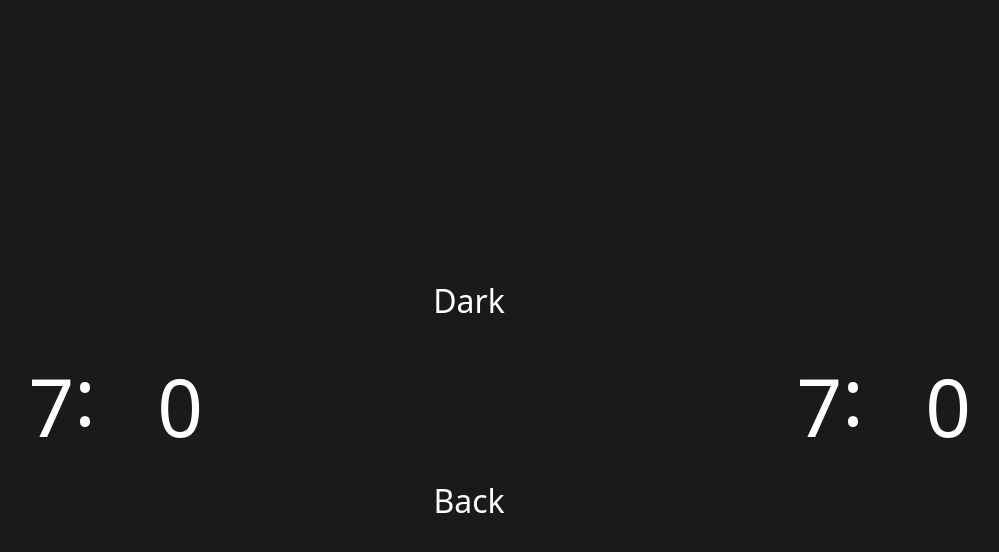
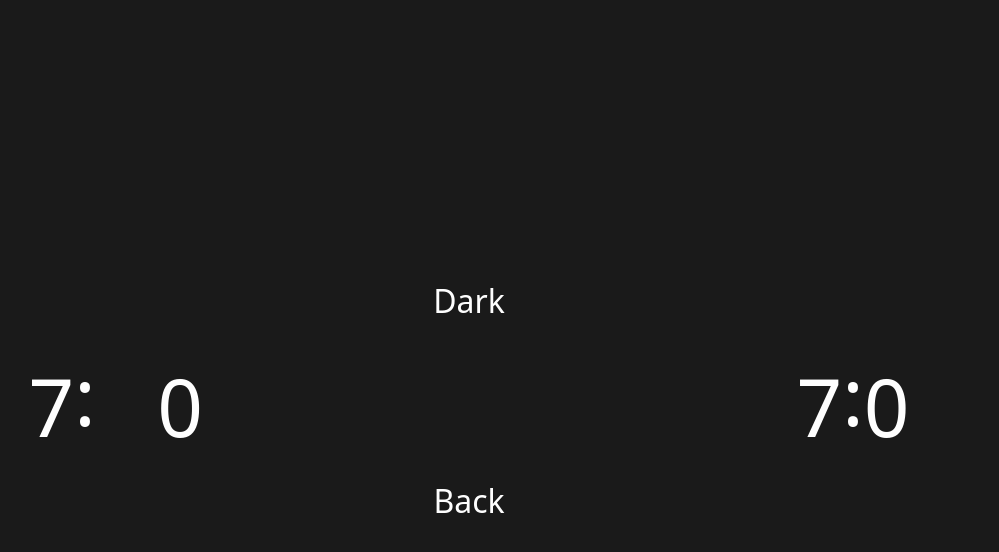
Before and after one commit to esbenbjerre/chess-clock, a Vue app: page / in a window 1280 px wide. Both pictures are taken after a click on the button "Setup". Shown: the top 552 px of the page, without its empty margins (171-1170 px from the left). Built offline with nearby package versions, Linux system fonts and the light colour scheme.

Commit message:
fix: input alignment

```diff
--- a/src/App.vue
+++ b/src/App.vue
@@ -24,7 +24,7 @@
     </div>
     <div v-if="settings.showSetup" class="clock-setup">
       <div class="text-align-center">
-        <input type="number" pattern="\d*" class="minutes" v-model="settings.right.minutes">:<input type="number" pattern="\d*" v-model="settings.right.seconds">
+        <input type="number" pattern="\d*" class="minutes" v-model="settings.right.minutes">:<input type="number" pattern="\d*" class="seconds" v-model="settings.right.seconds">
       </div>
     </div>
     <div v-else class="clock" @click="startLeft">
--- a/src/assets/main.css
+++ b/src/assets/main.css
@@ -122,6 +122,10 @@ input {
   text-align: right;
 }
 
+.seconds {
+  text-align: left;
+}
+
 input::-webkit-outer-spin-button,
 input::-webkit-inner-spin-button {
   -webkit-appearance: none;
```
Also changed, not shown: 5 other files (tests, documents, lock files or other folders).
